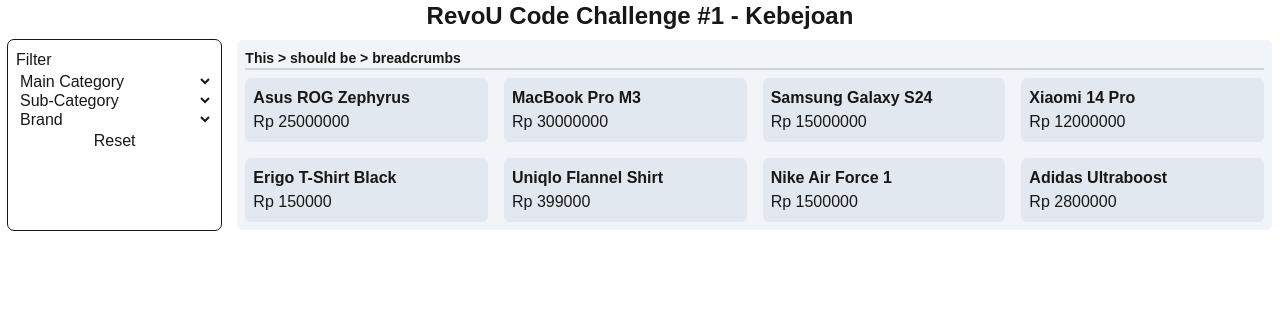
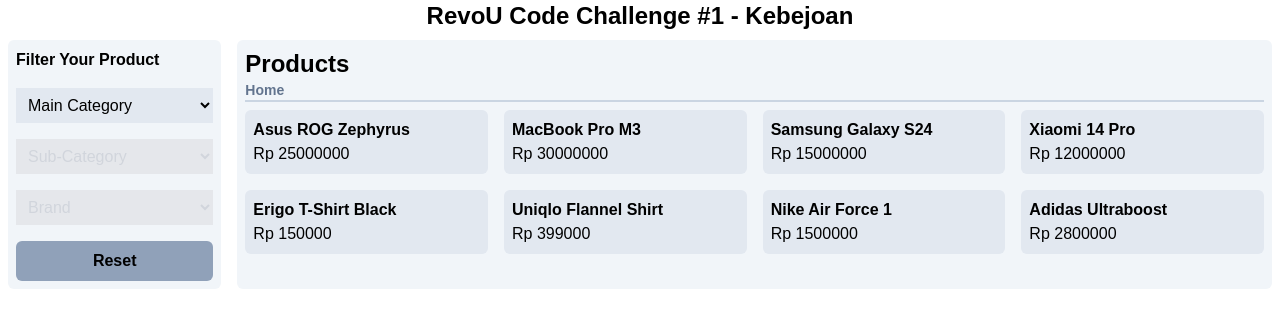
Before and after one commit to kebejoan/next-code-challenge-1, a Next.js app: page / in a window 1280 px wide. Shown: the top 328 px of the page. Built offline with nearby package versions, Linux system fonts and the light colour scheme.

Commit message:
feat: finish styling and breadcrumbs dynamics

```diff
--- a/app/page.tsx
+++ b/app/page.tsx
@@ -40,20 +40,52 @@
     return true;
   });
 
+  // Logic for breadcrumbs, find name of category, subcategory, brand from id
+  const categoryName = data.categories.find((c) => c.id === category)?.name;
+  const subcategoryName = data.subCategories.find(
+    (s) => s.id === subcategory,
+  )?.name;
+  const brandName = data.brands.find((b) => b.id === brand)?.name;
+
   return (
-    <main>
+    <main className="text-black">
       <div className="w-full text-center font-bold text-2xl">
         <h1>RevoU Code Challenge #1 - Kebejoan</h1>
       </div>
       <div className="w-full flex flex-col md:flex-row ">
         {/* Comboboxes / FilterControls */}
-        <div className=" md:w-1/6 outline-1 rounded-md m-2 p-2">
+        <div className=" md:w-1/6 rounded-md m-2 p-2 bg-slate-100">
           <FilterComponent data={data} />
         </div>
         <section className="grow flex flex-col rounded-md m-2 p-2 bg-slate-100">
-          {/* Breadcrumbs */}
-          <nav className="border-b-2 border-slate-300 font-bold text-sm">
-            This {">"} should be {">"} breadcrumbs
+          <h1 className="text-2xl font-bold">Products</h1>
+          {/* Breadcrumbs - with aria-label and class */}
+          <nav
+            className="product-breadcrumb border-b-2 border-slate-300 font-bold text-sm wrap text-gray-600"
+            aria-label="breadcrumbs"
+          >
+            <span className="text-slate-500">Home</span>
+
+            {categoryName && (
+              <>
+                <span className="mx-2 text-slate-400">{">"}</span>
+                <span>{categoryName}</span>
+              </>
+            )}
+
+            {subcategoryName && (
+              <>
+                <span className="mx-2 text-slate-400">{">"}</span>
+                <span>{subcategoryName}</span>
+              </>
+            )}
+
+            {brandName && (
+              <>
+                <span className="mx-2 text-slate-400">{">"}</span>
+                <span className="text-blue-600">{brandName}</span>
+              </>
+            )}
           </nav>
           {/* Products */}
           <div className="grid grid-cols-1 sm:grid-cols-2 md:grid-cols-4 gap-4 pt-2">
--- a/components/FilterComponent.tsx
+++ b/components/FilterComponent.tsx
@@ -42,13 +42,14 @@
   };
 
   return (
-    <div className="flex flex-col">
-      <h1>Filter</h1>
+    <div className="flex flex-col gap-4 ">
+      <h1 className="font-bold">Filter Your Product</h1>
       {/* SELECT CATEGORY */}
       <select
         name="category"
         value={selectedCategory || ""}
         onChange={(e) => handleChange("category", e.target.value)}
+        className="bg-slate-200 p-2 disabled:bg-gray-200 disabled:text-gray-300"
       >
         <option value="" disabled>
           Main Category
@@ -65,6 +66,7 @@
         value={selectedSubcategory || ""}
         onChange={(e) => handleChange("subcategory", e.target.value)}
         disabled={!selectedCategory}
+        className="bg-slate-200 p-2 disabled:bg-gray-200 disabled:text-gray-300"
       >
         <option value="" disabled>
           Sub-Category
@@ -81,6 +83,7 @@
         value={selectedBrand || ""}
         onChange={(e) => handleChange("brand", e.target.value)}
         disabled={!selectedSubcategory}
+        className="bg-slate-200 p-2 disabled:bg-gray-200 disabled:text-gray-300"
       >
         <option value="" disabled>
           Brand
@@ -91,7 +94,10 @@
           </option>
         ))}
       </select>
-      <button className="cursor-pointer" onClick={handleReset}>
+      <button
+        className="cursor-pointer bg-slate-400 rounded-md p-2 font-bold"
+        onClick={handleReset}
+      >
         Reset
       </button>
     </div>
```
